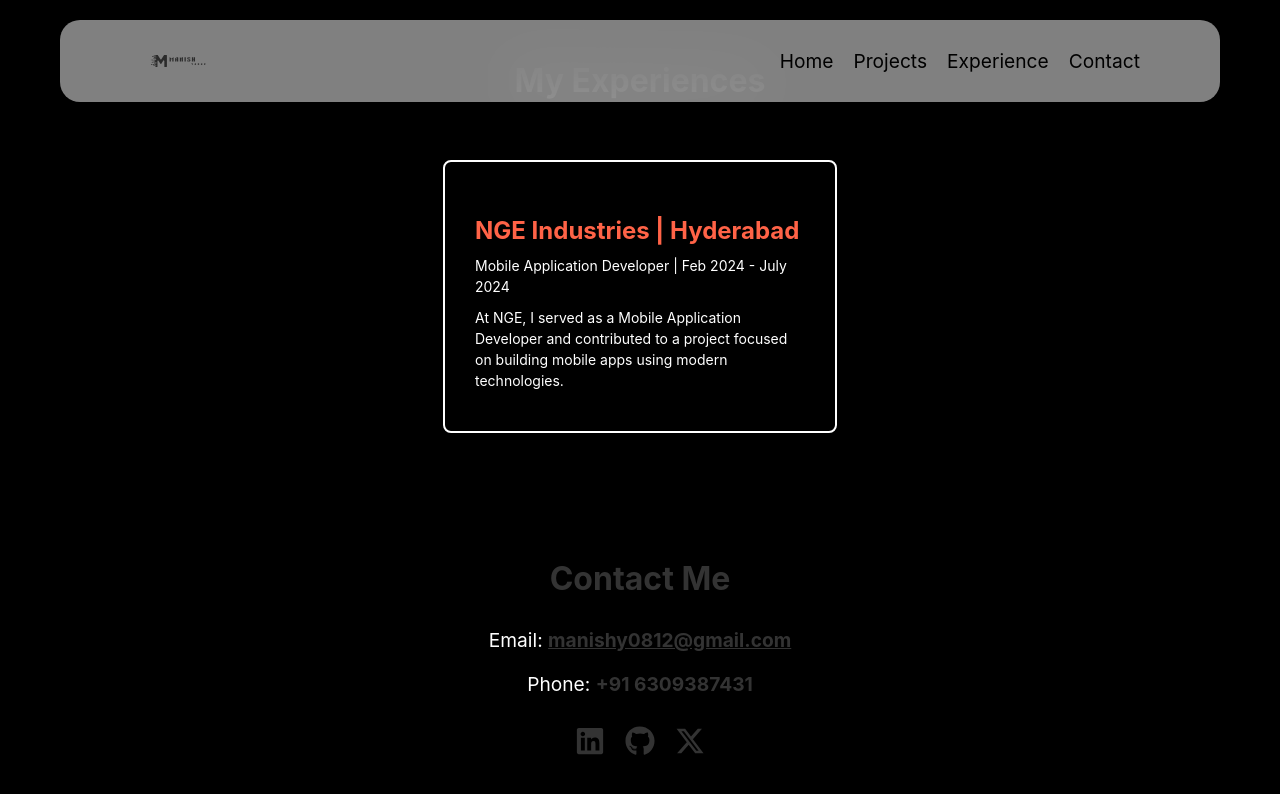
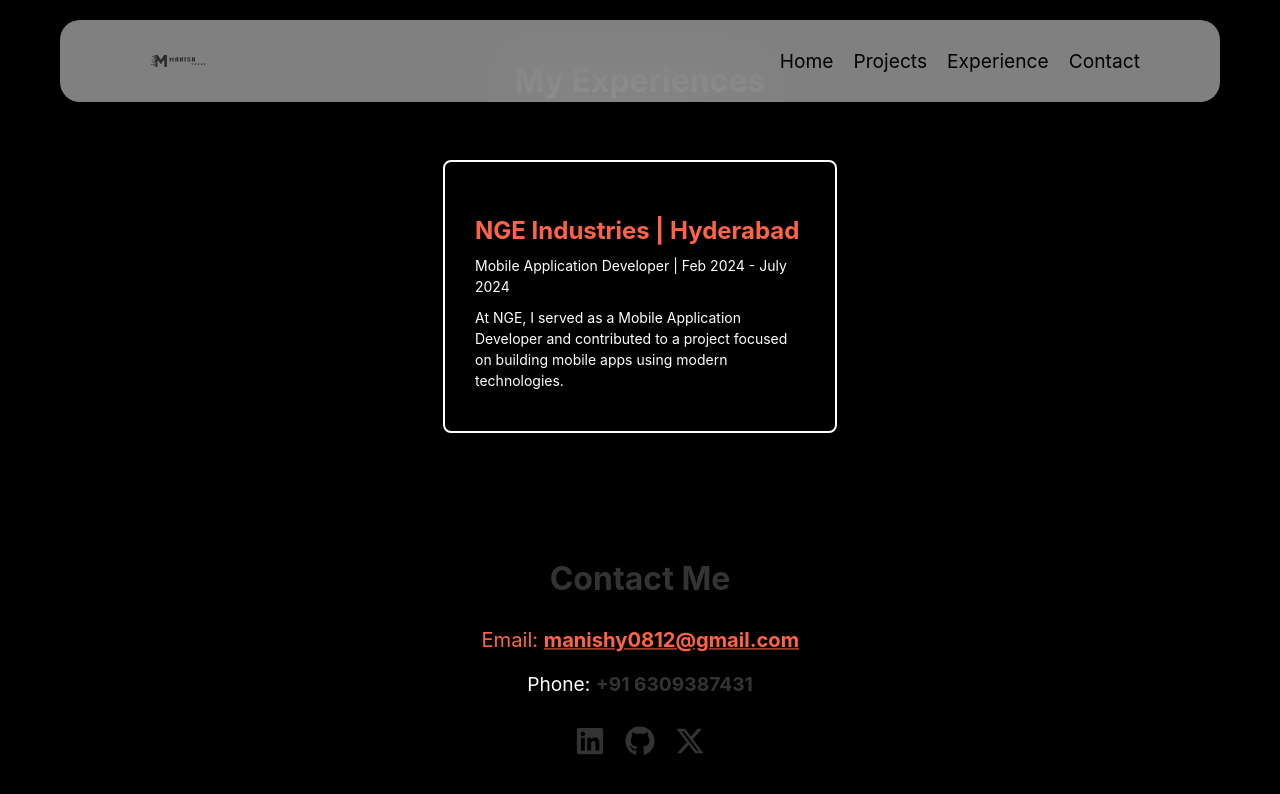
Before and after one commit to Manish2102/Portfolio-React, a React (Create React App) app: page / in a window 1280 px wide. In both pictures the pointer is over the element 640 px from the left and 2130 px from the top of the page. Shown: the part 1490-2284 px from the top of the page. Built offline with nearby package versions, Linux system fonts and the light colour scheme.

Commit message:
"Updated contact.css: added hover effects for paragraphs, links, and social links, and made minor formatting changes."

```diff
--- a/src/Components/contact.css
+++ b/src/Components/contact.css
@@ -19,16 +19,27 @@
 .contact-info p {
   font-size: 1.2rem;
   margin: 10px 0;
+  transition: color 0.3s ease, transform 0.3s ease;
+}
+
+/* Add hover effect for contact paragraphs */
+.contact-info p:hover {
+  color: #FF6347; /* Change color on hover */
+  transform: scale(1.05); /* Slightly enlarge on hover */
 }
 
 .contact-info a {
   color: #333;
   text-decoration: none;
   font-weight: bold;
+  transition: color 0.3s ease, transform 0.3s ease;
 }
 
+/* Add hover effect for links */
 .contact-info a:hover {
-    text-decoration: underline;
+  color: #FF6347; /* Change color on hover */
+  text-decoration: underline; /* Add underline on hover */
+  transform: scale(1.05); /* Slightly enlarge on hover */
 }
 
 .social-links {
@@ -39,10 +50,13 @@
   margin: 0 10px;
   color: #333;
   text-decoration: none;
+  transition: color 0.3s ease, transform 0.3s ease;
 }
 
+/* Hover effect for social links */
 .social-links a:hover {
-    color: #FF6347; /* Color when hovering over icons */
+  color: #FF6347; /* Change color when hovering over icons */
+  transform: scale(1.2); /* Enlarge icon on hover */
 }
 
 /* Optional: Styling for social media icons */
@@ -51,5 +65,5 @@
 }
 
 .social-links a:hover svg {
-    transform: scale(1.1); /* Slightly increase size on hover */
+  transform: scale(1.3); /* Slightly increase size on hover */
 }
```
Lines whose indentation alone changed are shown as unchanged.
